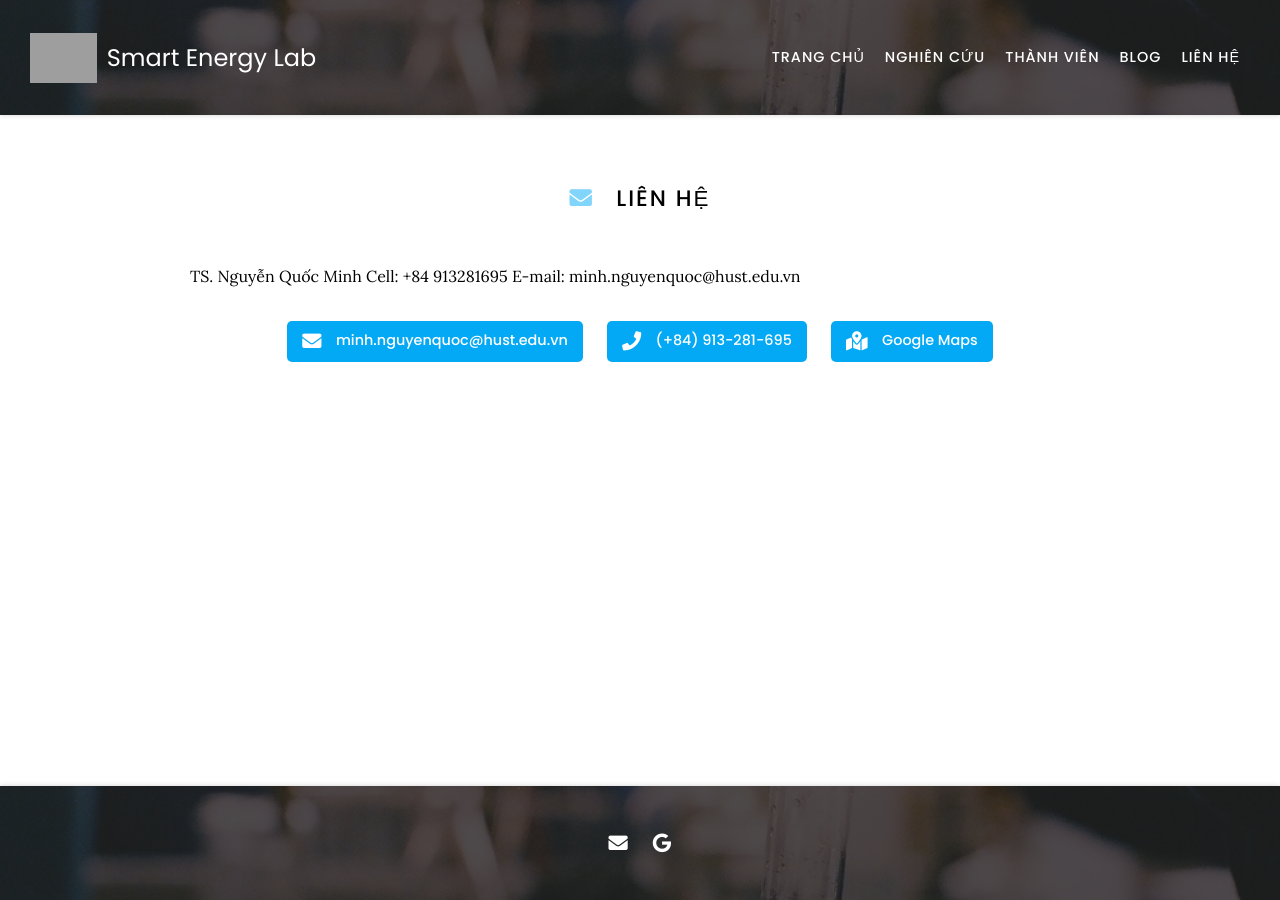
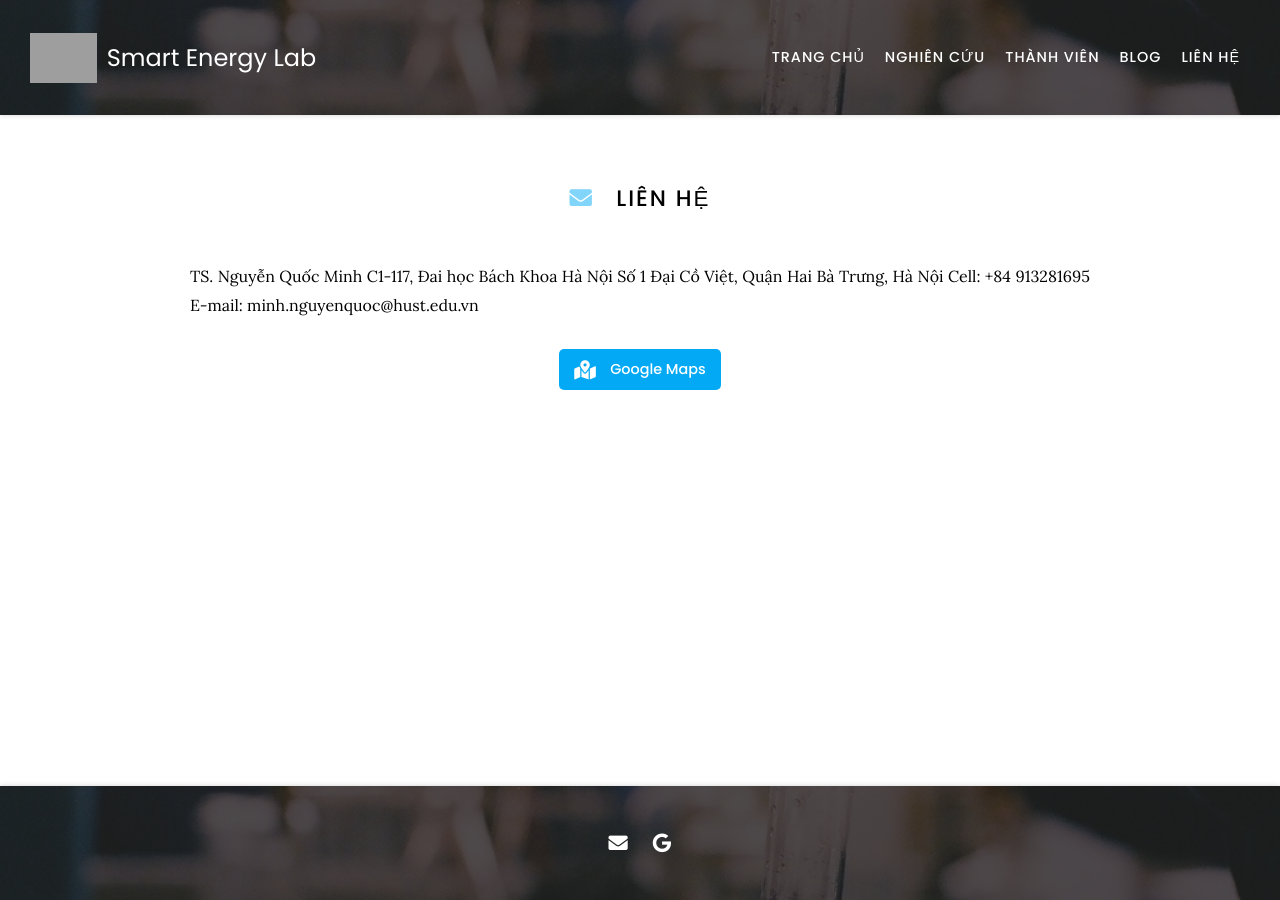
Before and after one commit to selabhust/home, a Jekyll site: the page built from contact/index.md, in a window 1280 px wide. Built offline with Jekyll 4.4.1, drawn with Linux system fonts in a browser that asks for light colours; nearby versions of some CDN libraries; grey boxes are pictures that could not be loaded.

Commit message:
Update index.md

```diff
--- a/contact/index.md
+++ b/contact/index.md
@@ -7,27 +7,11 @@ nav:
 
 # <i class="fas fa-envelope"></i>Liên hệ
 TS. Nguyễn Quốc Minh
+C1-117, Đai học Bách Khoa Hà Nội
+Số 1 Đại Cồ Việt, Quận Hai Bà Trưng, Hà Nội
 Cell: +84 913281695
 E-mail: minh.nguyenquoc@hust.edu.vn
 
-{%
-  include link.html
-  type="email"
-  icon=""
-  text="minh.nguyenquoc@hust.edu.vn"
-  tooltip=""
-  link="minh.nguyenquoc@hust.edu.vn"
-  style="button"
-%}
-{%
-  include link.html
-  type="phone"
-  icon=""
-  text="(+84) 913-281-695"
-  tooltip=""
-  link="0913281695"
-  style="button"
-%}
 {%
   include link.html
   type="address"
```
